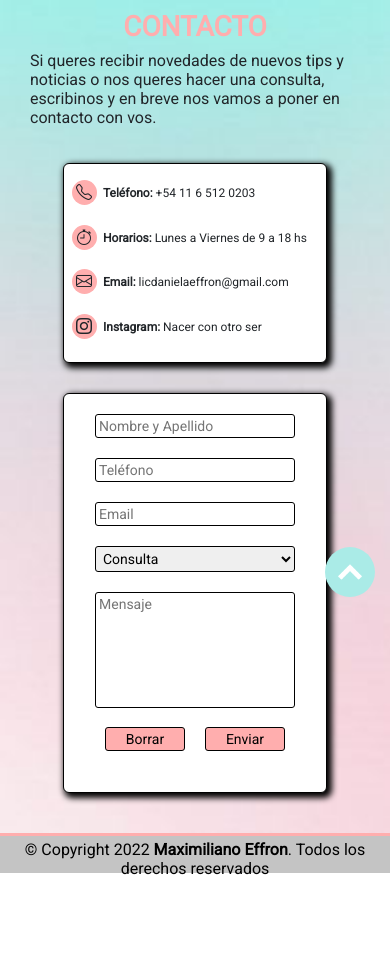
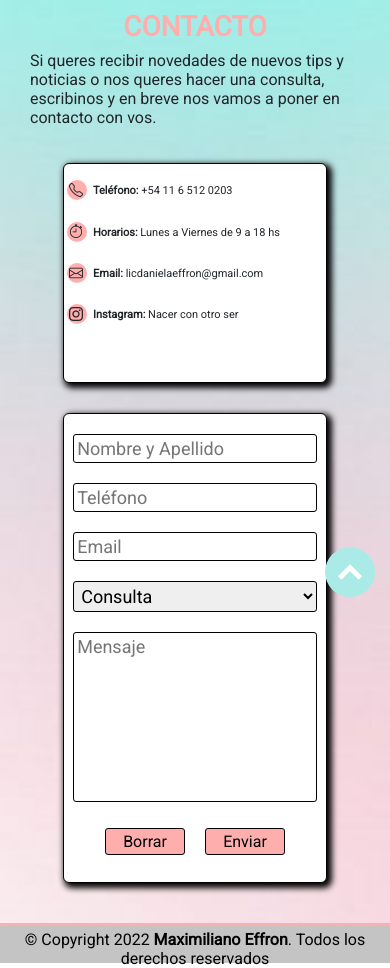
Before and after one commit to maxieffron/dani_psicologa, a PHP site: page /pages/contacto.html in a window 390 px wide. Shown: the part 187-1155 px from the top of the page. Before the commit the page ends 1062 px from the top, so only its background shows below. Run offline with PHP 8.4, Linux system fonts and the light colour scheme.

Commit message:
Se actualiza el responsive de las sección 'Contacto'

```diff
--- a/assets/css/style.css
+++ b/assets/css/style.css
@@ -458,7 +458,8 @@ nav {
 
 .form-control_field input,
 .form-control_field select {
-  width: 300px;
+  /*width: 300px;*/
+  width: 100%;
 }
 
 .form-control_field input:focus,
@@ -468,8 +469,8 @@ nav {
 }
 
 .form-control_field textarea {
-  width: 618px;
-  height: 160px;
+  width: 100%;
+  height: 170px;
   resize: none;
 }
 
@@ -478,12 +479,23 @@ nav {
   border: 0;
 }
 
+.name,
+.phone,
+.email,
+.subject {
+  width: 45%;
+}
+
+.message {
+  width: 93%;
+}
+
 .buttons {
   display: flex;
   flex-direction: row;
   flex-wrap: wrap;
   justify-content: space-between;
-  margin-top: 15px;
+  margin-top: 13px;
 }
 
 .buttons button {
@@ -518,13 +530,15 @@ nav {
     align-items: center;
   }
   .container-contacto-info {
-    width: 650px;
+    /*width: 650px;*/
+    width: 70%;
     height: 300px;
     margin-bottom: 30px;
     justify-content: center;
   }
   .container-contacto-form {
-    width: 650px;
+    /*width: 650px;*/
+    width: 70%;
   }
 }
 
@@ -554,16 +568,19 @@ nav {
   .container-contacto-form {
     width: 80%;
     height: 400px;
-  }
-  .container-contacto-form input,
-  .container-contacto-form select {
+    /*
+        input,
+        select {
             width: 400px;
             font-size: 16px;
         }
-  .container-contacto-form textarea {
+
+        textarea {
             width: 400px;
             height: 116px;
             font-size: 16px;
+        }
+        */
   }
   .buttons button {
     margin: 0 10px;
@@ -580,19 +597,30 @@ nav {
     height: 650px;
     margin: 20px 0;
   }
-  .container-contacto-form input,
-  .container-contacto-form select {
-    width: 300px;
+  .container-contacto-info {
+    height: 320px;
   }
-  .container-contacto-form textarea {
-    width: 300px;
+  .container-contacto-form {
+    height: 470px;
+  }
+  .container-contacto-form .name,
+  .container-contacto-form .phone,
+  .container-contacto-form .email,
+  .container-contacto-form .subject {
+    width: 93%;
+  }
+  .container-contacto-form .message {
+    width: 93%;
     height: 116px;
+  }
+  .container-contacto-form .buttons {
+    margin-top: 80px;
   }
 }
 
 @media screen and (max-width: 500px) {
   .container-contacto-info {
-    height: 250px;
+    height: 230px;
   }
   .contacto-info {
     margin-left: 20px;
@@ -607,21 +635,7 @@ nav {
   }
   .contacto-info h3 {
     font-size: 14px;
-    padding-top: 14px;
-  }
-  .container-contacto-form input,
-  .container-contacto-form select {
-    width: 280px;
-    font-size: 14px;
-  }
-  .container-contacto-form textarea {
-    width: 280px;
-    height: 116px;
-    font-size: 14px;
-  }
-  .buttons button {
-    margin: 0 10px;
-    font-size: 14px;
+    padding-top: 13px;
   }
 }
 
@@ -632,27 +646,50 @@ nav {
     margin: 20px 0;
   }
   .container-contacto-info {
-    height: 200px;
+    height: 220px;
   }
   .contacto-info {
-    margin-left: 20px;
+    margin-left: 15px;
     margin-top: 10px;
   }
   .contacto-info i {
-    width: 25px;
-    height: 25px;
+    width: 20px;
+    height: 20px;
+    padding-left: 2px;
+    padding-top: 2px;
+    font-size: 14px;
+  }
+  .contacto-info h3 {
+    font-size: 11px;
+    padding-top: 10px;
+  }
+}
+
+@media screen and (max-width: 336px) {
+  .contacto-info {
+    margin-left: 15px;
+    margin-top: 10px;
+  }
+  .contacto-info i {
+    width: 20px;
+    height: 20px;
     padding-left: 4px;
     padding-top: 3px;
-    font-size: 16px;
+    font-size: 12px;
   }
   .contacto-info h3 {
-    font-size: 12px;
-    padding-top: 12px;
+    font-size: 10px;
+    padding-top: 10px;
   }
-  .container-contacto-form input,
-  .container-contacto-form select,
-  .container-contacto-form textarea {
-    width: 200px;
+  .container-contacto-form {
+    height: 490px;
+  }
+  .container-contacto-form .buttons {
+    margin-top: 58px;
+  }
+  .container-contacto-form .buttons button {
+    width: 100%;
+    margin-top: 12px;
   }
 }
 /*# sourceMappingURL=style.css.map */
--- a/assets/scss/partials/_mediaQuerys.scss
+++ b/assets/scss/partials/_mediaQuerys.scss
@@ -8,14 +8,16 @@
     }
 
     .container-contacto-info {
-        width: 650px;
+        /*width: 650px;*/
+        width: 70%;
         height: 300px;
         margin-bottom: 30px;
         justify-content: center;
     }
 
     .container-contacto-form {
-        width: 650px;
+        /*width: 650px;*/
+        width: 70%;
     }
 }
 
@@ -54,6 +56,7 @@
         width: 80%;
         height: 400px;
 
+        /*
         input,
         select {
             width: 400px;
@@ -65,6 +68,7 @@
             height: 116px;
             font-size: 16px;
         }
+        */
     }
 
     .buttons button {
@@ -88,15 +92,27 @@
 
     //CONTACTO
 
+    .container-contacto-info {
+        height: 320px;
+    }
+
     .container-contacto-form {
-        input,
-        select {
-            width: 300px;
+        height: 470px;
+
+        .name,
+        .phone,
+        .email,
+        .subject {
+            width: 93%;
         }
 
-        textarea {
-            width: 300px;
+        .message {
+            width: 93%;
             height: 116px;
+        }
+
+        .buttons {
+            margin-top: 80px;
         }
     }
 }
@@ -104,7 +120,7 @@
 @media screen and (max-width: 500px) {
     //CONTACTO
     .container-contacto-info {
-        height: 250px;
+        height: 230px;
     }
 
     .contacto-info {
@@ -120,27 +136,8 @@
         }
         h3 {
             font-size: 14px;
-            padding-top: 14px;
+            padding-top: 13px;
         }
-    }
-
-    .container-contacto-form {
-        input,
-        select {
-            width: 280px;
-            font-size: 14px;
-        }
-
-        textarea {
-            width: 280px;
-            height: 116px;
-            font-size: 14px;
-        }
-    }
-
-    .buttons button {
-        margin: 0 10px;
-        font-size: 14px;
     }
 }
 
@@ -154,31 +151,57 @@
 
     //CONTACTO
     .container-contacto-info {
-        height: 200px;
+        height: 220px;
     }
 
     .contacto-info {
-        margin-left: 20px;
+        margin-left: 15px;
         margin-top: 10px;
 
         i {
-            width: 25px;
-            height: 25px;
+            width: 20px;
+            height: 20px;
+            padding-left: 2px;
+            padding-top: 2px;
+            font-size: 14px;
+        }
+        h3 {
+            font-size: 11px;
+            padding-top: 10px;
+        }
+    }
+}
+
+@media screen and (max-width: 336px) {
+    //CONTACTO
+
+    .contacto-info {
+        margin-left: 15px;
+        margin-top: 10px;
+
+        i {
+            width: 20px;
+            height: 20px;
             padding-left: 4px;
             padding-top: 3px;
-            font-size: 16px;
+            font-size: 12px;
         }
         h3 {
-            font-size: 12px;
-            padding-top: 12px;
+            font-size: 10px;
+            padding-top: 10px;
         }
     }
 
     .container-contacto-form {
-        input,
-        select,
-        textarea {
-            width: 200px;
+        height: 490px;
+
+        .buttons {
+            margin-top: 58px;
+
+            button {
+                width: 100%;
+                margin-top: 12px;
+            }
         }
     }
 }
--- a/assets/scss/partials/_sectionContacto.scss
+++ b/assets/scss/partials/_sectionContacto.scss
@@ -93,7 +93,8 @@
 
     input,
     select {
-        width: 300px;
+        /*width: 300px;*/
+        width: 100%;
 
         &:focus {
             background-color: $secondary-color;
@@ -102,8 +103,8 @@
     }
 
     textarea {
-        width: 618px;
-        height: 160px;
+        width: 100%;
+        height: 170px;
         resize: none;
 
         &:focus {
@@ -113,11 +114,22 @@
     }
 }
 
+.name,
+.phone,
+.email,
+.subject {
+    width: 45%;
+}
+
+.message {
+    width: 93%;
+}
+
 .buttons {
     @include DisplayFlex(flex, row, wrap);
 
     justify-content: space-between;
-    margin-top: 15px;
+    margin-top: 13px;
 
     button {
         width: 80px;
```
Also changed, not shown: 1 other file. Lines whose indentation alone changed are shown as unchanged.
